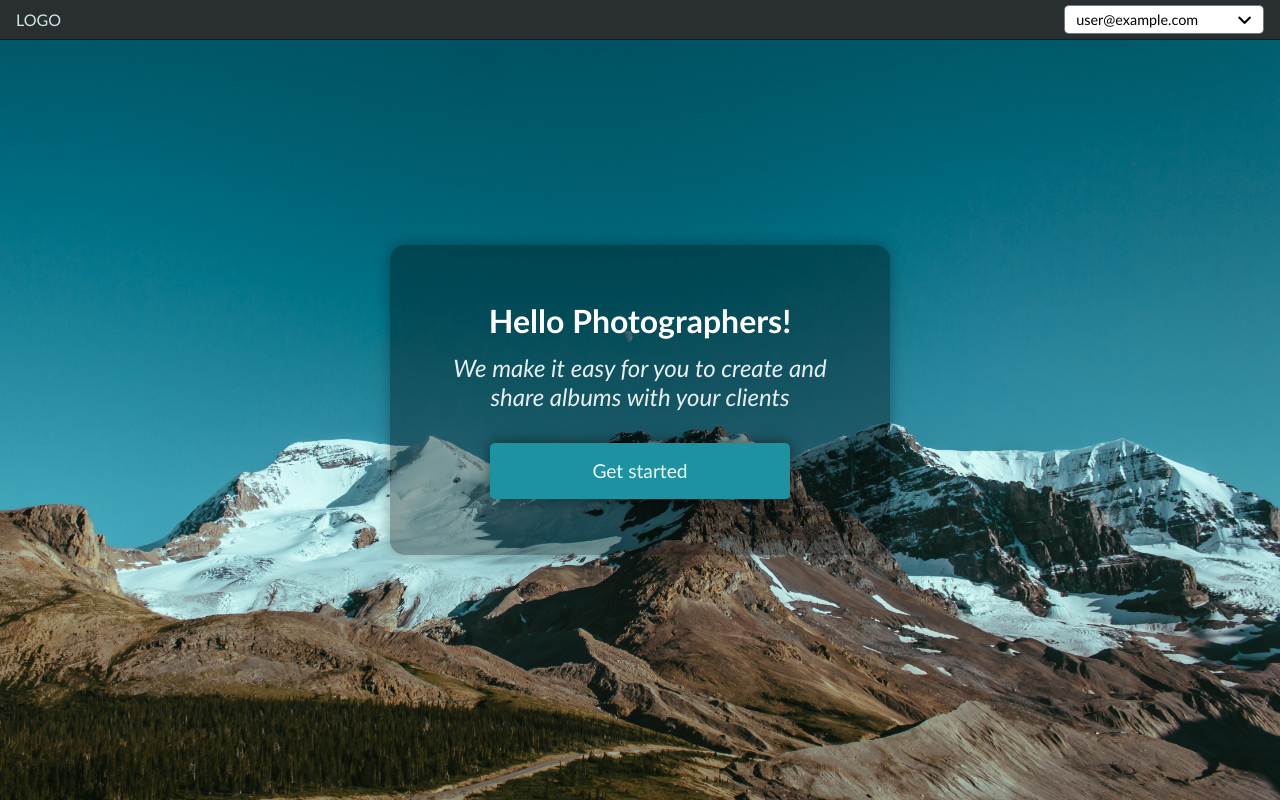
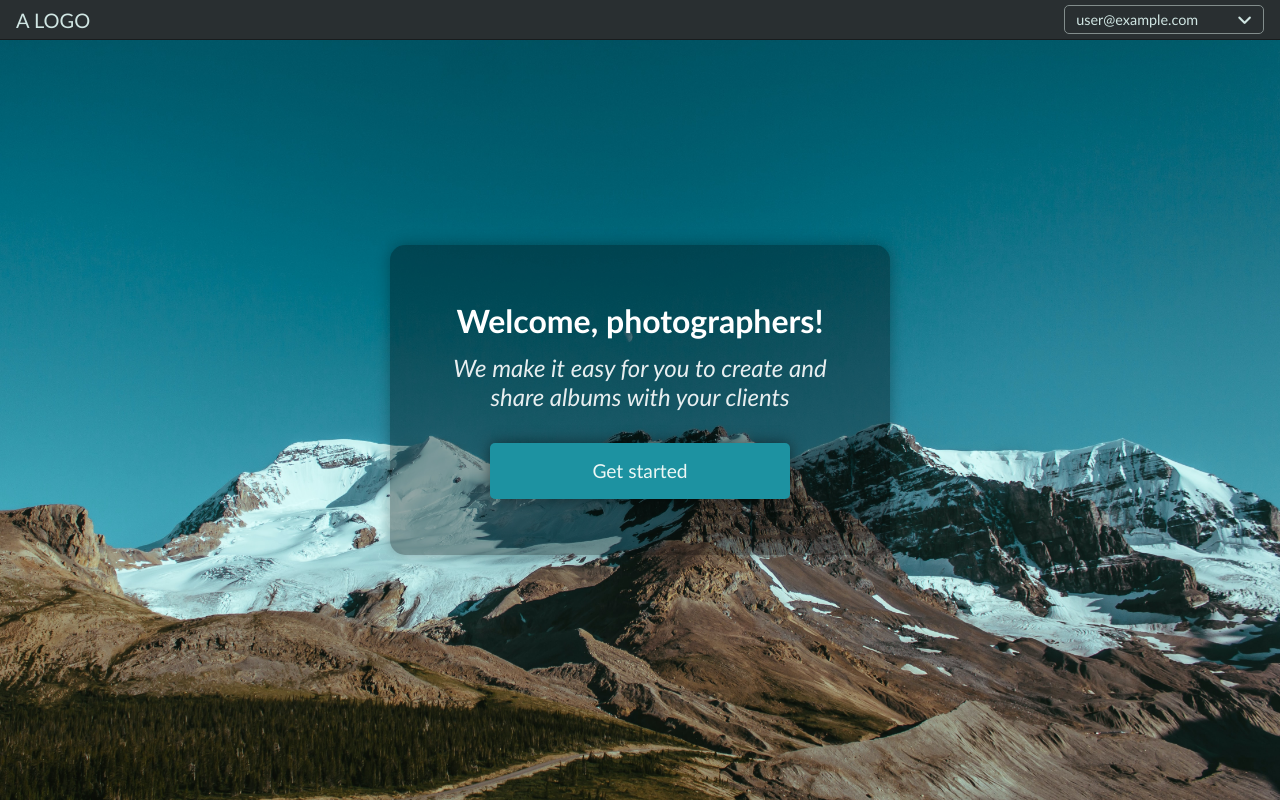
Before and after one commit to clm-1/react-photo-review, a React (Vite) app: page / in a window 1280 px wide. Built offline with nearby package versions, Linux system fonts and the light colour scheme; no server answers; sample sign-in values are in the browser's storage.

Commit message:
Styles and hook up home page btn

```diff
--- a/src/App.jsx
+++ b/src/App.jsx
@@ -18,7 +18,7 @@ function App() {
         <Navbar setShowLoginModal={setShowLoginModal}/>
         { showLoginModal && <LoginRegisterModal setShowLoginModal={setShowLoginModal}/>}
         <Routes>
-          <Route path="/" element={<Home />} />
+          <Route path="/" element={<Home setShowLoginModal={setShowLoginModal} />} />
           <Route path="/review-album/:ownerId/:albumId" element={<ReviewAlbum />} />
 
           {/* Protected */}
--- a/src/components/LoginForm.jsx
+++ b/src/components/LoginForm.jsx
@@ -5,6 +5,7 @@ import styles from '../css/LoginRegisterModal.module.css'
 
 const LoginForm = ({ setRegister, setShowLoginModal }) => {
   const [loading, setLoading] = useState(false)
+  const { setShowRegisterTab } = useAuthContext()
   const navigate = useNavigate()
   const emailRef = useRef()
   const passwordRef = useRef()
@@ -16,12 +17,13 @@ const LoginForm = ({ setRegister, setShowLoginModal }) => {
 
     try {
       await login(emailRef.current.value, passwordRef.current.value)
+      setLoading(false)
       setShowLoginModal(false)
       navigate('/albums')
     } catch (error) {
       console.log(error.message)
+      setLoading(false)
     } finally {
-      setLoading(false)
     }
   }
 
@@ -38,7 +40,7 @@ const LoginForm = ({ setRegister, setShowLoginModal }) => {
       </form>
       <div className={styles.modalInfoWrapper}>
         <p>Don't have an account?</p>
-        <button onClick={() => setRegister(true)}>Click here to register</button>
+        <button onClick={() => setShowRegisterTab(true)}>Click here to register</button>
       </div>
     </div>
   )
--- a/src/components/LoginRegisterModal.jsx
+++ b/src/components/LoginRegisterModal.jsx
@@ -1,15 +1,22 @@
-import React, { useState } from 'react'
+import React, { useEffect } from 'react'
+import { useAuthContext } from '../contexts/AuthContext'
 import styles from '../css/LoginRegisterModal.module.css'
 import LoginForm from './LoginForm'
 import RegisterForm from './RegisterForm'
 
 const LoginRegisterModal = ({ setShowLoginModal }) => {
-  const [register, setRegister] = useState(false)
+  const { showRegisterTab, setShowRegisterTab } = useAuthContext()
 
   const handleOverlayClick = (e) => {
     e.stopPropagation()
     if (e.target.id === 'overlay') setShowLoginModal(false)
   }
+
+  useEffect(() => {
+    return () => {
+      setShowRegisterTab(false)
+    }
+  }, [])
 
   return (
     <div id="overlay" onClick={(e) => handleOverlayClick(e)} className={styles.loginRegisterModalOverlay}>
@@ -17,7 +24,7 @@ const LoginRegisterModal = ({ setShowLoginModal }) => {
         <div onClick={() => setShowLoginModal(false)} className={styles.closeModalWrapper}>
           <i className="far fa-times-circle"></i>
         </div>
-        {register ? <RegisterForm setRegister={setRegister} setShowLoginModal={setShowLoginModal} /> : <LoginForm setRegister={setRegister} setShowLoginModal={setShowLoginModal} />}
+        { showRegisterTab ? <RegisterForm setShowLoginModal={setShowLoginModal} /> : <LoginForm setShowLoginModal={setShowLoginModal} />}
       </div>
     </div>
   )
--- a/src/components/Navbar.jsx
+++ b/src/components/Navbar.jsx
@@ -10,23 +10,24 @@ const Navbar = ({ setShowLoginModal }) => {
 
   const handleLogout = async () => {
     await logout()
+    setShowDropdown(false)
     navigate('/')
   }
 
   return (
     <div className={styles.navbarWrapper}>
-      <div>LOGO</div>
+      <NavLink className={styles.logoLink} to="/">A LOGO</NavLink>
       {currentUser
         ? <div className={styles.navbarUserWrapper}>
-          <button className={styles.navbarUser} onClick={() => setShowDropdown(!showDropdown)}>
+          <button className={styles.navbarUser} onClick={() => setShowDropdown(true)}>
             <p>{currentUser.email}</p>
             <i className={`fas ${!showDropdown ? 'fa-angle-down' : 'fa-angle-up'}`}></i>
           </button>
-          {showDropdown &&
+          {showDropdown ?
             <div className={styles.dropdownMenu}>
               <NavLink className={styles.menuItem} to="/albums">Albums</NavLink>
               <button onClick={handleLogout} className={styles.menuItem}>Logout</button>
-            </div>}
+            </div> : ''}
         </div>
         : <button className={styles.signInBtn} onClick={() => setShowLoginModal(true)}>Sign in</button>
       }
--- a/src/components/RegisterForm.jsx
+++ b/src/components/RegisterForm.jsx
@@ -9,7 +9,7 @@ const RegisterForm = ({ setRegister, setShowLoginModal }) => {
   const emailRef = useRef()
   const passwordRef = useRef()
   const confirmPasswordRef = useRef()
-  const { register } = useAuthContext()
+  const { register, setShowRegisterTab } = useAuthContext()
 
   const handleRegister = async (e) => {
     e.preventDefault()
@@ -43,7 +43,7 @@ const RegisterForm = ({ setRegister, setShowLoginModal }) => {
       </form>
       <div className={styles.modalInfoWrapper}>
         <p>Already have an account?</p>
-        <button onClick={() => setRegister(false)}>Click here to sign in</button>
+        <button onClick={() => setShowRegisterTab(false)}>Click here to sign in</button>
       </div>
     </div>
   )
--- a/src/contexts/AuthContext.jsx
+++ b/src/contexts/AuthContext.jsx
@@ -13,6 +13,7 @@ const useAuthContext = () => {
 }
 
 const AuthContextProvider = ({ children }) => {
+  const [showRegisterTab, setShowRegisterTab] = useState(false)
   const [currentUser, setCurrentUser] = useState(null)
   const [loading, setLoading] = useState(true)
 
@@ -45,6 +46,8 @@ const AuthContextProvider = ({ children }) => {
     register,
     logout,
     login,
+    showRegisterTab,
+    setShowRegisterTab
   }
 
   return (
--- /dev/null
+++ b/src/css/Albums.module.css
@@ -0,0 +1,3 @@
+.albumsWrapper {
+  padding-top: 40px;
+}
--- a/src/css/Navbar.module.css
+++ b/src/css/Navbar.module.css
@@ -1,14 +1,16 @@
 .navbarWrapper {
   z-index: 2000;
   position: fixed;
+  top: 0;
   display: flex;
   justify-content: space-between;
   align-items: center;
   width: 100%;
   max-width: 1400px;
-  background-color: rgb(41, 47, 49);
+  background: rgb(41, 47, 49);
   border-bottom: 1px solid rgba(0, 0, 0, 0.4);
   height: 6vh;
+  min-height: 35px;
   max-height: 40px;
   padding: 0 1rem;
   color: rgb(208, 230, 227);
@@ -21,6 +23,12 @@
   font-size: .95rem;
 }
 
+.logoLink {
+  font-size: clamp(.7rem, calc(.6rem + 2.5vh), 1.25rem);
+  color: rgb(208, 230, 227);
+  text-decoration: none;
+}
+
 .navbarUserWrapper {
   position: relative;
   width: 200px;
@@ -30,7 +38,8 @@
 
 .navbarUser {
   z-index: 1;
-  background: white;
+  background: rgb(41, 47, 49);
+  color: rgb(208, 230, 227);
   position: relative;
   font-size: .9rem;
   display: flex;
@@ -38,7 +47,7 @@
   align-items: center;
   gap: .4rem;
   padding: .3rem .7rem;
-  border: 1px solid rgba(0, 0, 0, 0.527);
+  border: 1px solid rgb(130, 141, 140);
   border-radius: 5px;
 }
 
@@ -61,13 +70,13 @@
   display: flex;
   flex-direction: column;
   gap: .5rem;
-  background: rgb(255, 255, 255);
+  background: rgb(41, 47, 49);
   width: 100%;
   bottom: 0;
   left: 0;
-  border-radius: 5px;
-  border: 1px solid black;
-  transform: translateY(110%);
+  border-radius: 0 0 5px 5px;
+  border: 1px solid rgb(130, 141, 140);
+  transform: translateY(97%);
 }
 
 .menuItem {
@@ -75,7 +84,11 @@
   border: none;
   text-align: left;
   font-size: .95rem;
-  color: black;
+  color: rgb(208, 230, 227);
   text-decoration: none;
   font-weight: 400;
 }
+
+.menuItem:hover {
+  color: rgb(240, 245, 244);
+}
--- a/src/pages/Albums.jsx
+++ b/src/pages/Albums.jsx
@@ -3,6 +3,7 @@ import AlbumList from '../components/AlbumList'
 import CreateAlbum from '../components/CreateAlbum'
 import UploadPhotos from '../components/UploadPhotos'
 import useAlbums from '../hooks/useAlbums'
+import styles from '../css/Albums.module.css'
 
 const Albums = () => {
   const albums = useAlbums()
@@ -12,8 +13,7 @@ const Albums = () => {
   }, [albums.data])
 
   return (
-    <div>
-      <UploadPhotos />
+    <div className={styles.albumsWrapper}>
       <CreateAlbum />
       { albums.data && <AlbumList albums={albums.data} />}
     </div>
--- a/src/pages/Home.jsx
+++ b/src/pages/Home.jsx
@@ -3,16 +3,23 @@ import { useAuthContext } from '../contexts/AuthContext'
 import styles from '../css/Home.module.css'
 import heroBG from '../assets/images/hero-bg.jpg'
 
-const Home = () => {
+const Home = ({ setShowLoginModal }) => {
+  const { setShowRegisterTab } = useAuthContext()
+
+  const handleGetStartedClick = () => {
+    setShowRegisterTab(true)
+    setShowLoginModal(true)
+  }
+
   return (
     <div className={styles.homeWrapper}>
       <div className={styles.heroWrapper}>
         <img src={heroBG} alt="homepage background"/>
         <div className={styles.homepageMessage}>
           {/* <h1>Welcome</h1> */}
-          <h1>Hello Photographers!</h1>
+          <h1>Welcome, photographers!</h1>
           <h2>We make it easy for you to create and share albums with your clients</h2>
-          <button className={styles.homepageRegisterBtn}>Get started</button>
+          <button className={styles.homepageRegisterBtn} onClick={handleGetStartedClick}>Get started</button>
         </div>
       </div>
     </div>
```
